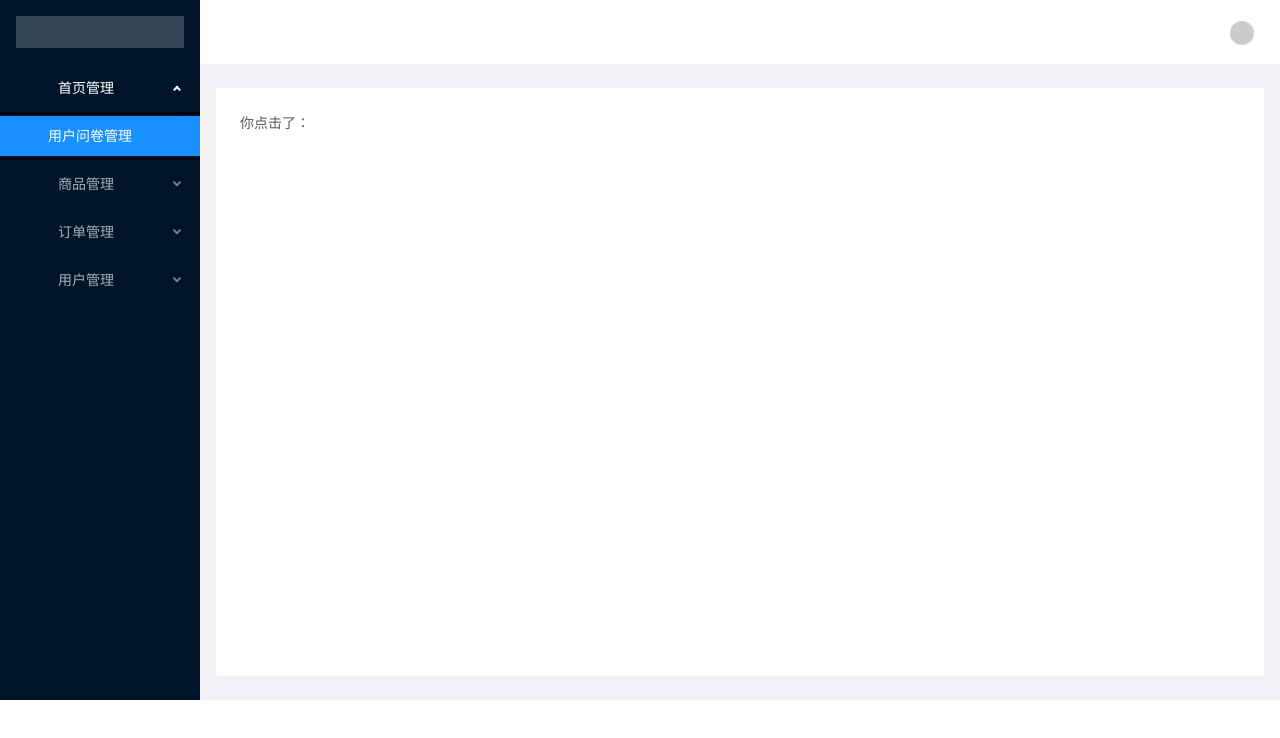
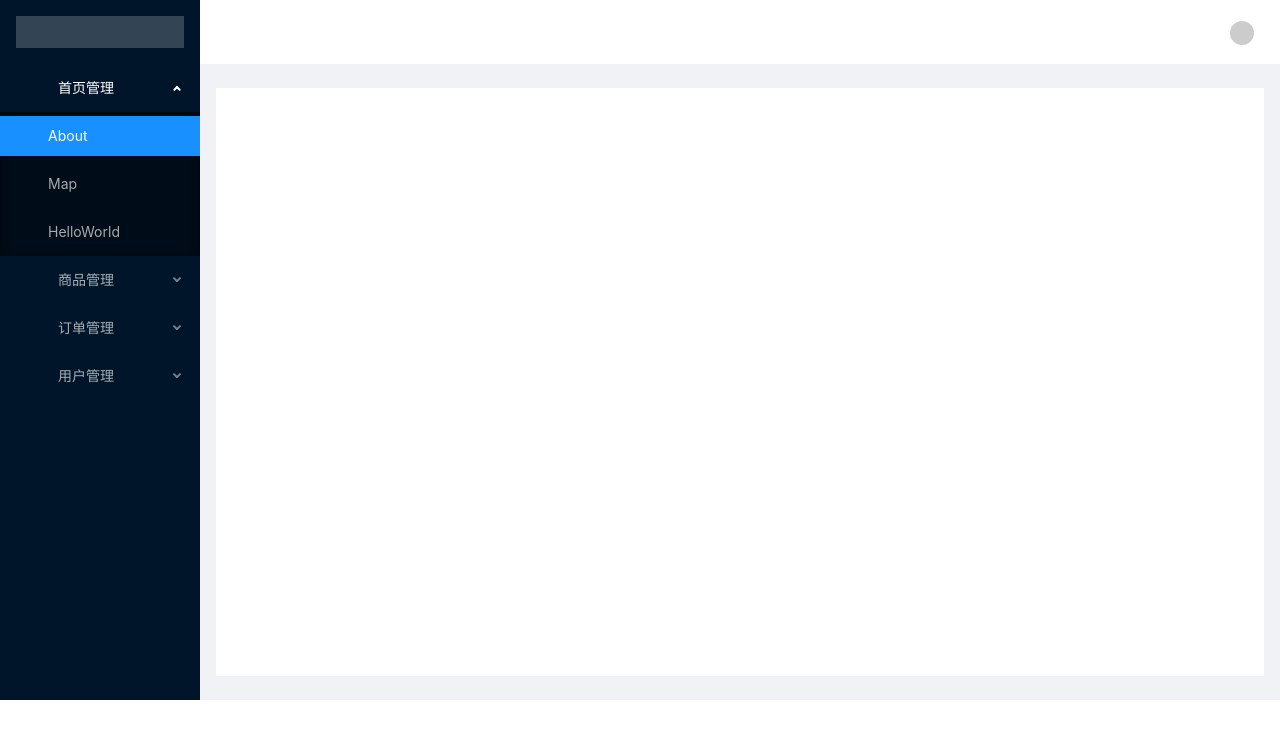
Before and after one commit to huangfour/FR-admin, a Vue app: page / in a window 1280 px wide. Both pictures are taken after a click on the element "首页管理". Shown: the top 738 px of the page. Built offline with nearby package versions, Linux system fonts and the light colour scheme.

Commit message:
添加导航栏跳转（100%进度）

```diff
--- a/src/App.vue
+++ b/src/App.vue
@@ -1,12 +1,21 @@
 <template>
-  <div id="app">
-<!--      <router-link to="/">Home</router-link> |-->
-<!--      <router-link to="/about">About</router-link>|-->
-<!--      <router-link to="/map">Map</router-link>-->
-    <router-view/>
-  </div>
+    <div id="app">
+        <!--      <router-link to="/">Home</router-link> |-->
+        <!--      <router-link to="/about">About</router-link>|-->
+        <!--      <router-link to="/map">Map</router-link>-->
+        <router-view name="index"/>
+<!--        <man></man>-->
+    </div>
 </template>
-
+<script>
+    // import man from './components/Man'
+    export default {
+        name: "app",
+        components: {
+            // man
+        }
+    }
+</script>
 <style>
 
 </style>
--- a/src/components/Man-content.vue
+++ b/src/components/Man-content.vue
@@ -1,10 +1,6 @@
 <template>
     <div>
-        <div>
-            你点击了：{{selectValue}}
-             <a-button @click="showData"></a-button>
-        </div>
-
+        <router-view/>
     </div>
 
 </template>
@@ -12,25 +8,28 @@
 <script>
     export default {
         name: "man-content",
-        props:{
-          selectValue:{
-              type:String,
-          }
-        },
-        components: {
-
-
-        },
-        data(){
-            return{
-
+        props: {
+            selectValue: {
+                type: String,
             }
         },
-        methods:{
-            showData(){
-                console.log("test",this.selectValue)
+        components: {},
+        watch: {
+            //监听左侧点击，进行跳转
+            selectValue: function () {
+                if (this.selectValue === '1') {
+                    this.$router.push('/about')
+                } else if (this.selectValue === '2') {
+                    this.$router.push('/map')
+                } else if (this.selectValue === '3') {
+                    this.$router.push('/helloworld')
+                }
             }
-        }
+        },
+        data() {
+            return {}
+        },
+        methods: {}
     }
 </script>
 
--- a/src/components/Man-header.vue
+++ b/src/components/Man-header.vue
@@ -16,9 +16,6 @@
     export default {
         name: "man-header",
         methods:{
-
-
-
 
         }
     }
--- a/src/components/Man-sider.vue
+++ b/src/components/Man-sider.vue
@@ -3,13 +3,13 @@
         <a-menu theme="dark" mode="inline" :defaultSelectedKeys="['1']" @click="handleClick">
             <a-sub-menu key="sub1">
                 <span slot="title"><a-icon type="appstore" /><span>首页管理</span></span>
-                <a-menu-item key="1">用户问卷管理</a-menu-item>
-
+                <a-menu-item key="1">About</a-menu-item>
+                <a-menu-item key="2">Map</a-menu-item>
+                <a-menu-item key="3">HelloWorld</a-menu-item>
             </a-sub-menu>
             <a-sub-menu key="sub2">
                 <span slot="title"><a-icon type="appstore" /><span>商品管理</span></span>
-                <a-menu-item key="2">商品分类</a-menu-item>
-                <a-menu-item key="3">商品列表</a-menu-item>
+
             </a-sub-menu>
             <a-sub-menu key="sub3">
                 <span slot="title"><a-icon type="appstore" /><span>订单管理</span></span>
--- a/src/router/index.js
+++ b/src/router/index.js
@@ -2,29 +2,39 @@ import Vue from 'vue'
 import VueRouter from 'vue-router'
 import Man from '../components/Man.vue'
 import Map from '../views/Map.vue'
+import About from "@/views/About"
+import Login from "@/views/Login";
+import HelloWorld from "@/views/HelloWorld";
+
+
 Vue.use(VueRouter)
 
 const routes = [
+    // 默认显示路径
     {
         path: '/',
         name: 'Home',
-        component: Man
+        components: {
+            //主页面的路由出口名字为index
+            index: Man,
+        },
+        children: [{
+            path: 'about',
+            component: About
+        },{
+            path:'map',
+            component:Map
+        },{
+            path:'helloworld',
+            component:HelloWorld
+        }]
     },
     {
-        path: '/about',
-        name: 'About',
-        // route level code-splitting
-        // this generates a separate chunk (about.[hash].js) for this route
-        // which is lazy-loaded when the route is visited.
-        component: () => import(/* webpackChunkName: "about" */ '../views/About.vue')
-    },
-    {
-        path: '/map',
-        name: 'Map',
-        // route level code-splitting
-        // this generates a separate chunk (about.[hash].js) for this route
-        // which is lazy-loaded when the route is visited.
-        component: Map
+        path: '/login',
+        name: 'Login',
+        components:{
+            index:Login
+        }
     }
 ]
 
@@ -35,3 +45,15 @@ const router = new VueRouter({
 })
 
 export default router
+
+
+
+
+// {
+//     path: '/about',
+//         name: 'About',
+//     // route level code-splitting
+//     // this generates a separate chunk (about.[hash].js) for this route
+//     // which is lazy-loaded when the route is visited.
+//     component: () => import(/* webpackChunkName: "about" */ '../views/About.vue')
+// },
--- a/src/views/Home.vue
+++ b/src/views/Home.vue
@@ -7,7 +7,7 @@
 
 <script>
 // @ is an alias to /src
-import HelloWorld from '@/components/HelloWorld.vue'
+import HelloWorld from '@/views/HelloWorld.vue'
 
 export default {
   name: 'Home',
--- /dev/null
+++ b/src/views/Login.vue
@@ -0,0 +1,15 @@
+<template>
+    <div>
+        this login
+    </div>
+</template>
+
+<script>
+    export default {
+        name: "Login"
+    }
+</script>
+
+<style scoped>
+
+</style>
--- a/src/views/Map.vue
+++ b/src/views/Map.vue
@@ -57,20 +57,7 @@
     };
 </script>
 <style>
-    ::-webkit-scrollbar {
-        display: none;
-    }
-
-    html,
-    body {
-        overflow: hidden;
-        margin: 0;
-    }
-
     #map {
-        position: absolute;
-        top: 0;
-        bottom: 0;
-        width: 100%;
+        background-color: #1890ff;
     }
 </style>
```
Also changed, not shown: src/views/HelloWorld.vue (renamed from src/components/HelloWorld.vue), 1 other file (tests, documents, lock files or other folders).
